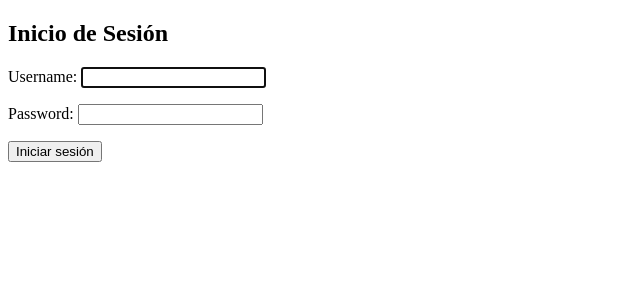
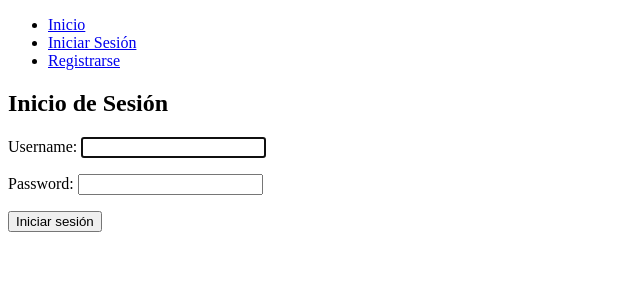
Before and after one commit to JarenML/project-manager-tool, a Django app: page /login/ in a window 1280 px wide. Shown: the top 300 px of the page, without its empty margins (0-640 px from the left). Run offline with Django 5.2, Linux system fonts and the light colour scheme.

Commit message:
se agrega un nav y opcion de cerrar sesion

```diff
--- a/app1/urls.py
+++ b/app1/urls.py
@@ -4,6 +4,7 @@ from . import views
 urlpatterns = [
     path('', views.public_home, name='public_home'),
     path('private_home/', views.private_home, name="private_home"),
-    path('registro/', views.registrar_usuario, name="registrar_usuario"),
+    path('registro/', views.register_user, name="register_user"),
     path('login/', views.login_user, name='login_user'),
+    path('logout/', views.logout_user, name='logout_user')
 ]
--- a/app1/views.py
+++ b/app1/views.py
@@ -1,7 +1,7 @@
 from django.shortcuts import render, redirect
 from django.contrib.auth.forms import UserCreationForm
 from django.contrib.auth.forms import AuthenticationForm
-from django.contrib.auth import authenticate, login
+from django.contrib.auth import authenticate, login, logout
 from django.contrib.auth.decorators import login_required
 from django.contrib import messages
 from django.http import HttpResponse
@@ -11,7 +11,7 @@ from django.db.utils import IntegrityError
 
 
 # Create your views here.
-def registrar_usuario(request):
+def register_user(request):
     if request.method == "GET":
         form = UserRegister()
         return render(request, 'app1/register.html', {'form': form})
@@ -57,3 +57,8 @@ def private_home(request):
 
 def public_home(request):
     return render(request, 'index.html')
+
+@login_required
+def logout_user(request):
+    logout(request)
+    return redirect('public_home')
--- a/templates/layout/base.html
+++ b/templates/layout/base.html
@@ -5,6 +5,9 @@
     <title>Title</title>
 </head>
 <body>
+
+  {% include 'layout/partials/menu.html' %}
+
   {% if messages %}
   <ul class="messages">
       {% for message in messages %}
--- a/templates/layout/partials/menu.html
+++ b/templates/layout/partials/menu.html
@@ -0,0 +1,13 @@
+<nav>
+    <ul>
+        {%if user.is_authenticated %}
+            <li><a href="{% url 'private_home' %}">Inicio</a></li>
+            <li><a href="{% url 'logout_user' %}">Cerrar Sesión</a></li>
+        {% else %}
+            <li><a href=" {% url 'public_home' %}">Inicio</a></li>
+            <li><a href="{% url 'login_user' %}">Iniciar Sesión</a></li>
+            <li><a href="{% url 'register_user' %}">Registrarse</a></li>
+        {% endif %}
+
+    </ul>
+</nav>
```
Lines whose indentation alone changed are shown as unchanged.
